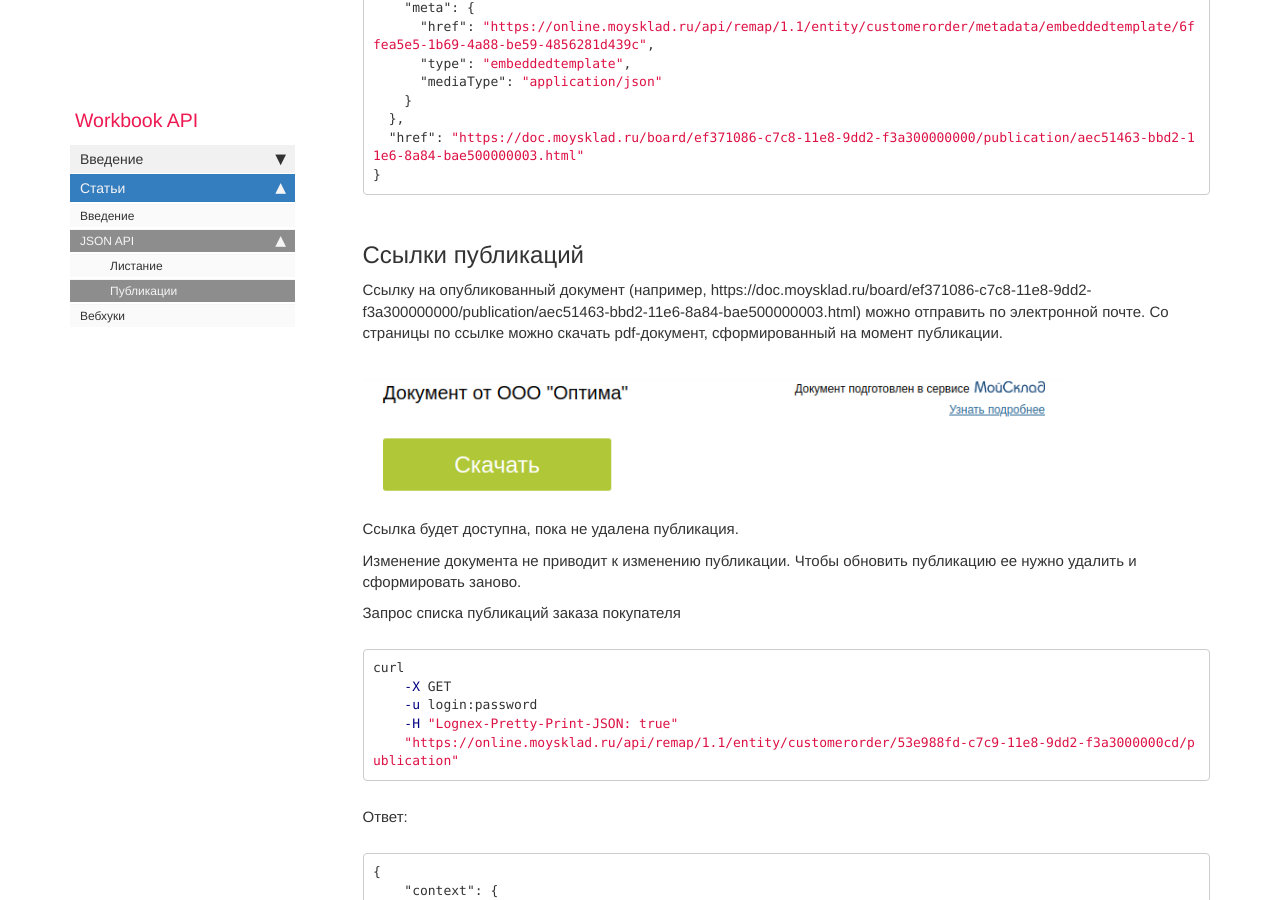
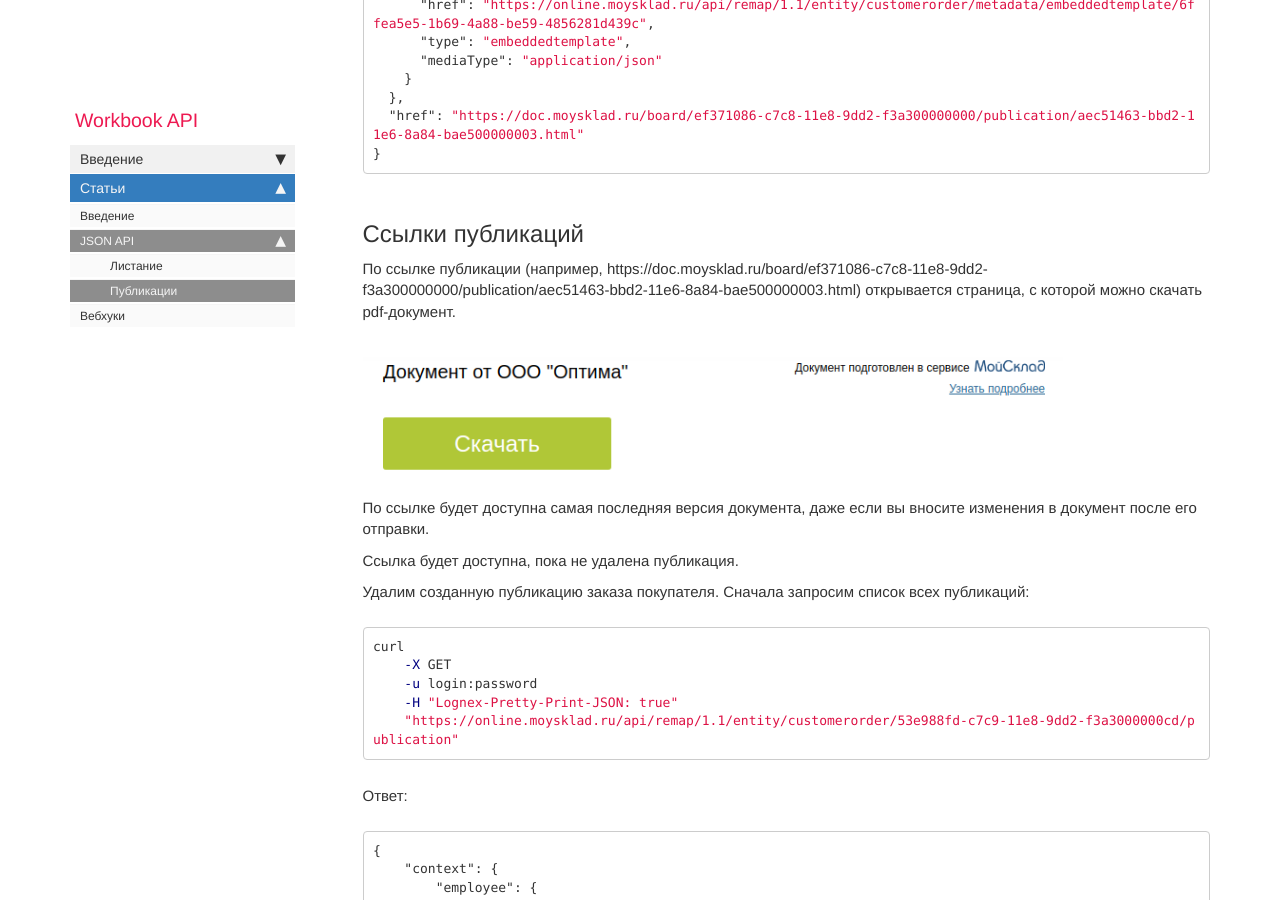
Before and after one commit to moysklad/workbook-api-doc, a Jekyll site: the page built from pages/workbook/arcicles/JSON_API/publication.md, in a window 1280 px wide and 900 px high, scrolled down 2009 px. Built offline with Jekyll 4.4.1, drawn with Linux system fonts in a browser that asks for light colours; nearby versions of some CDN libraries; comment, search, counter and statistics services are not loaded; some of the changed text lies outside the part shown.

Commit message:
MC-22291: fix description

````diff
--- a/pages/workbook/arcicles/JSON_API/publication.md
+++ b/pages/workbook/arcicles/JSON_API/publication.md
@@ -81,15 +81,15 @@ curl
 
 ## Ссылки публикаций
 
-Ссылку на опубликованный документ (например, https://doc.moysklad.ru/board/ef371086-c7c8-11e8-9dd2-f3a300000000/publication/aec51463-bbd2-11e6-8a84-bae500000003.html) можно отправить по электронной почте. Со страницы по ссылке можно скачать pdf-документ, сформированный на момент публикации.
+По ссылке публикации (например, https://doc.moysklad.ru/board/ef371086-c7c8-11e8-9dd2-f3a300000000/publication/aec51463-bbd2-11e6-8a84-bae500000003.html) открывается страница, с которой можно скачать pdf-документ.
 
  ![useful image]({{ site.url }}/images/publication/publication_download.png)
 
+По ссылке будет доступна самая последняя версия документа, даже если вы вносите изменения в документ после его отправки.
+
 Ссылка будет доступна, пока не удалена публикация.
 
-Изменение документа не приводит к изменению публикации. Чтобы обновить публикацию ее нужно удалить и сформировать заново.
-
-Запрос списка публикаций заказа покупателя
+Удалим созданную публикацию заказа покупателя. Сначала запросим список всех публикаций:
 ``` shell
 curl
     -X GET
````
Also changed, not shown: other parts of pages/workbook/arcicles/JSON_API/publication.md (+3 -4 lines).
